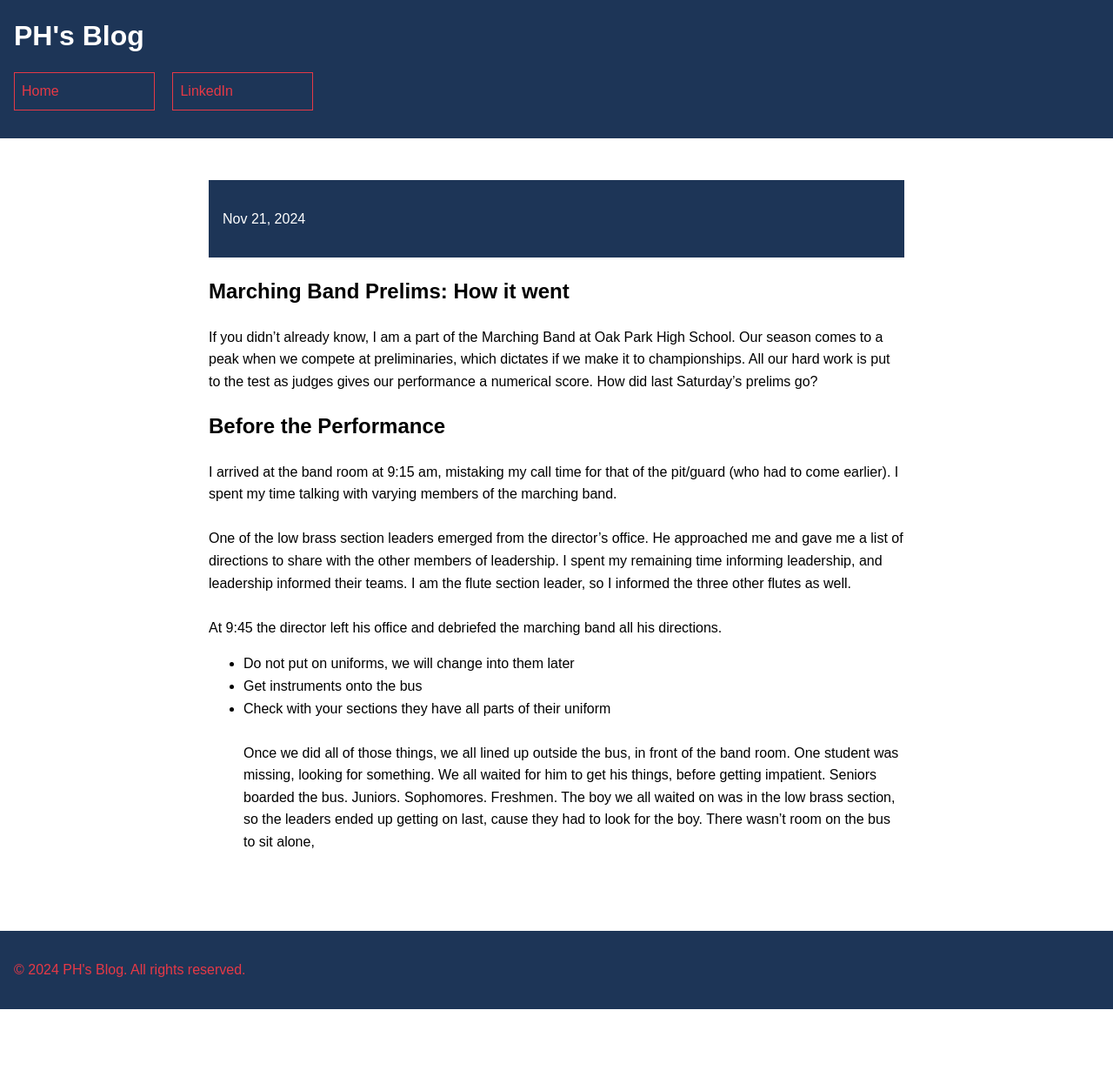
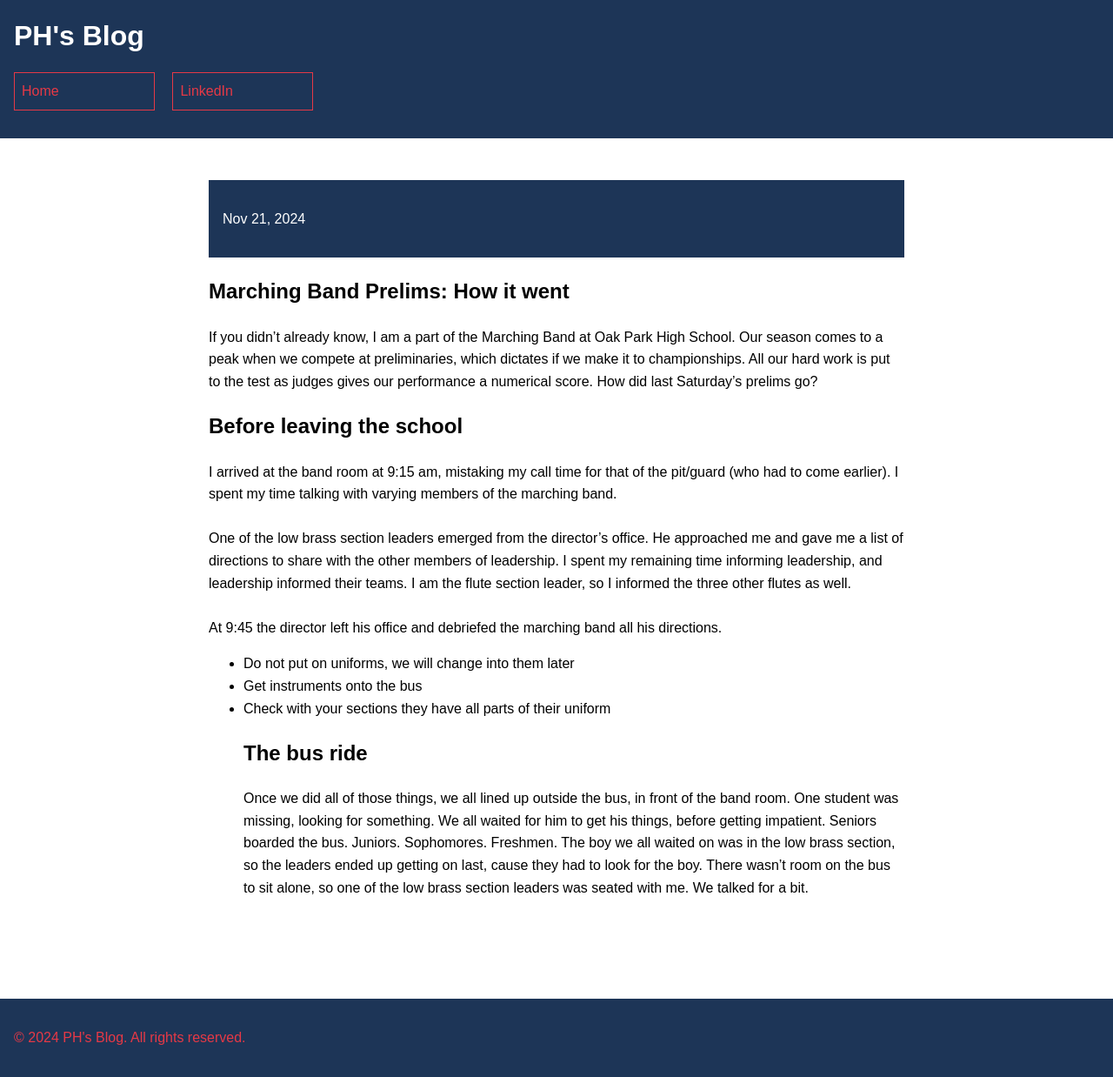
Before and after one commit to CaptainSapphire/PH-s-Blog, a Jekyll site: the page built from _posts/2024-11-21-Prelims.md, in a window 1280 px wide. Shown: the whole page at 87% size. Built offline with Jekyll 4.4.1, drawn with Linux system fonts in a browser that asks for light colours; our own code applies the rules of GitHub Pages for plain Markdown files; before the commit the page ends 1160 px from its top, so only the background shows below that.

Commit message:
Update 2024-11-21-Prelims.md

```diff
--- a/_posts/2024-11-21-Prelims.md
+++ b/_posts/2024-11-21-Prelims.md
@@ -2,7 +2,7 @@
 If you didn't already know, I am a part of the Marching Band at Oak Park High School. Our season comes to a peak when we compete at preliminaries, which dictates if we make it to championships.
 All our hard work is put to the test as judges gives our performance a numerical score. How did last Saturday's prelims go?
 
-# Before the Performance
+# Before leaving the school
 I arrived at the band room at 9:15 am, mistaking my call time for that of the pit/guard (who had to come earlier). I spent my time talking with varying members of the marching band. <br><br>
 One of the low brass section leaders emerged from the director's office. He approached me and gave me a list of directions to share with the other members of leadership.
 I spent my remaining time informing leadership, and leadership informed their teams. I am the flute section leader, so I informed the three other flutes as well. <br><br>
@@ -10,5 +10,5 @@ At 9:45 the director left his office and debriefed the marching band all his dir
 - Do not put on uniforms, we will change into them later
 - Get instruments onto the bus
 - Check with your sections they have all parts of their uniform
-<br><br>
-Once we did all of those things, we all lined up outside the bus, in front of the band room. One student was missing, looking for something. We all waited for him to get his things, before getting impatient. Seniors boarded the bus. Juniors. Sophomores. Freshmen. The boy we all waited on was in the low brass section, so the leaders ended up getting on last, cause they had to look for the boy. There wasn't room on the bus to sit alone,
+# The bus ride
+Once we did all of those things, we all lined up outside the bus, in front of the band room. One student was missing, looking for something. We all waited for him to get his things, before getting impatient. Seniors boarded the bus. Juniors. Sophomores. Freshmen. The boy we all waited on was in the low brass section, so the leaders ended up getting on last, cause they had to look for the boy. There wasn't room on the bus to sit alone, so one of the low brass section leaders was seated with me. We talked for a bit. <br><br>
```
